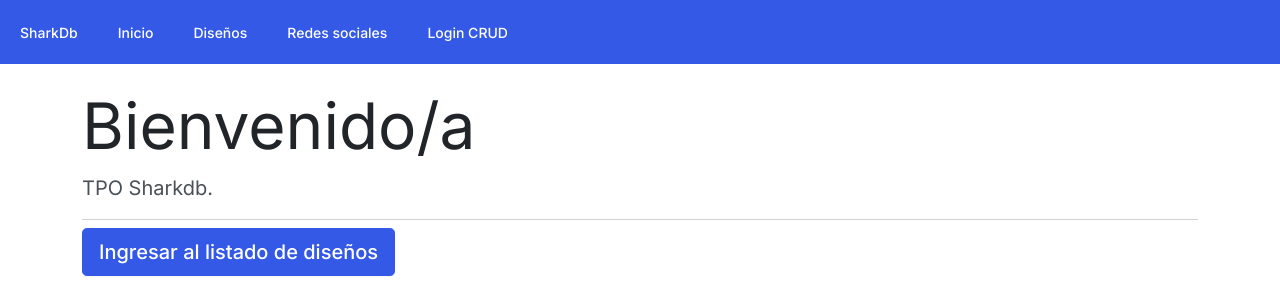
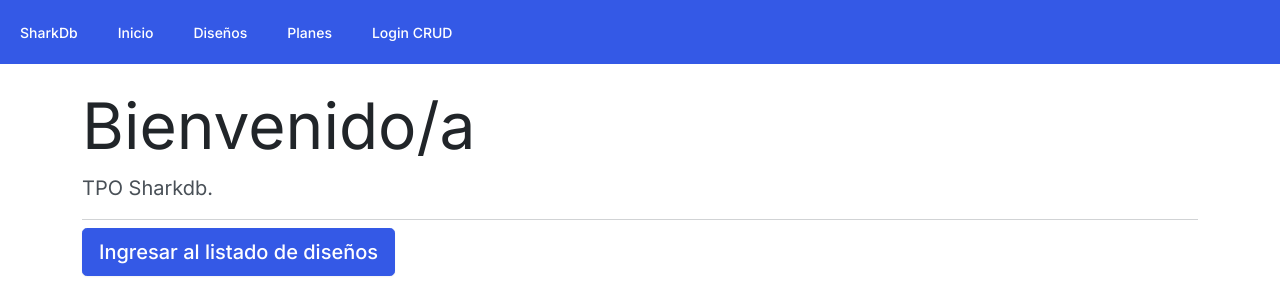
Before and after one commit to DrEureka/AmdBD---TPS, a PHP site: page /index.php in a window 1280 px wide. Shown: the top 300 px of the page. Run offline with PHP 8.4, Linux system fonts and the light colour scheme.

Commit message:
Actualizacion en links
Se modificó el menú con el link planes

```diff
--- a/SharkDbProyecto/template/header.php
+++ b/SharkDbProyecto/template/header.php
@@ -21,7 +21,7 @@
                <a class="nav-link" href="Design.php">Diseños</a>
            </li>
            <li class="nav-item">
-               <a class="nav-link" href="Redes.php">Redes sociales</a>
+               <a class="nav-link" href="Planes.php">Planes</a>
            </li>
            <li class="nav-item">
                <a class="nav-link" href="./administrador/index.php">Login CRUD</a>
```
